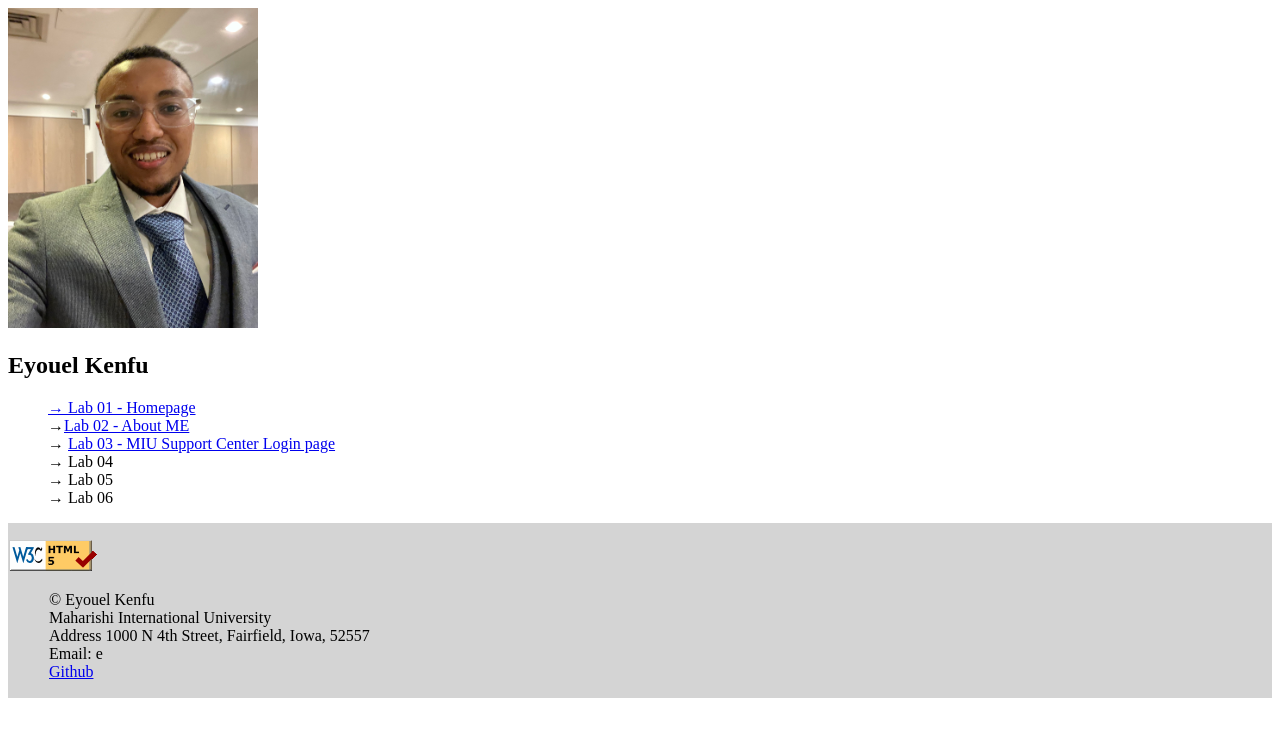
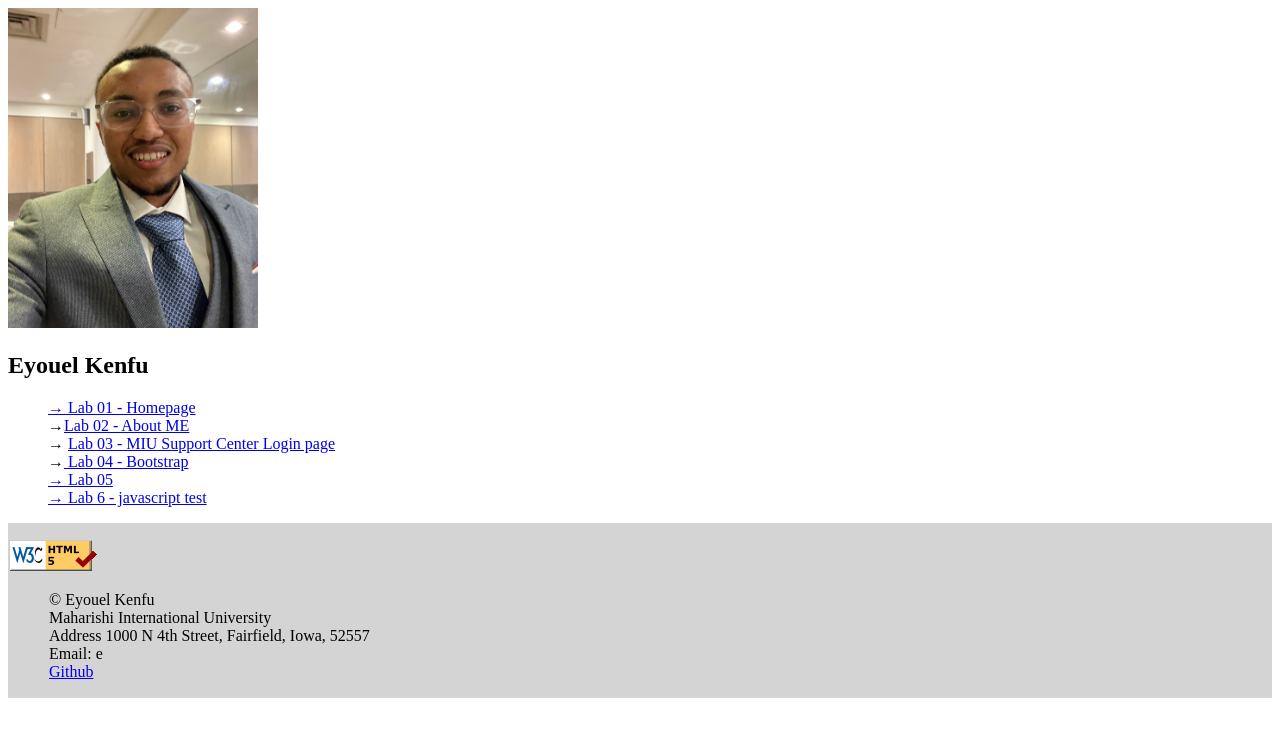
Before and after one commit to eyouelaya/wap-myhomepage, a plain HTML site: page index.html in a window 1280 px wide. Drawn offline with Linux system fonts and the light colour scheme.

Commit message:
add lab 4 & 6

```diff
--- a/index.html
+++ b/index.html
@@ -15,9 +15,9 @@
       <li><a href="index.html">&rarr; Lab 01 - Homepage</a></li>
       <li>&rarr;<a href="about.html">Lab 02 - About ME</a></li>
       <li>&rarr; <a href="https://eyouelaya.github.io/wap-it-dept-website/">Lab 03 - MIU Support Center Login page</a> </li>
-      <li>&rarr; Lab 04</li>
+      <li>&rarr;<a href="https://eyouelaya.github.io/wap-lab4/"> Lab 04 - Bootstrap</li>
       <li>&rarr; Lab 05</li>
-      <li>&rarr; Lab 06</li>
+      <li>&rarr; <a href="https://eyouelaya.github.io/javascript-test/">Lab 6 - javascript test</a></li>
     </ul>
 
     <footer style="background-color: rgb(212, 212, 212); padding: 1px">
```
